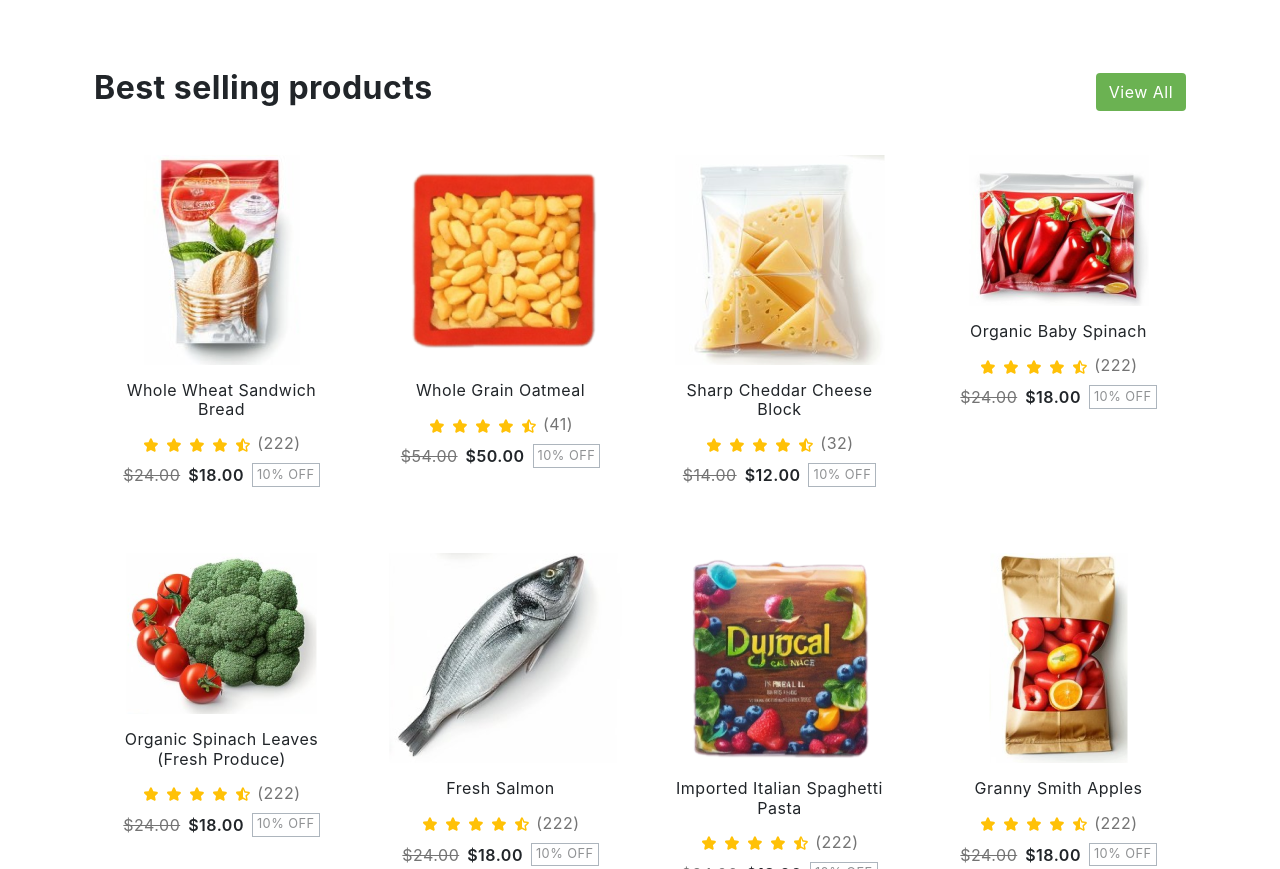
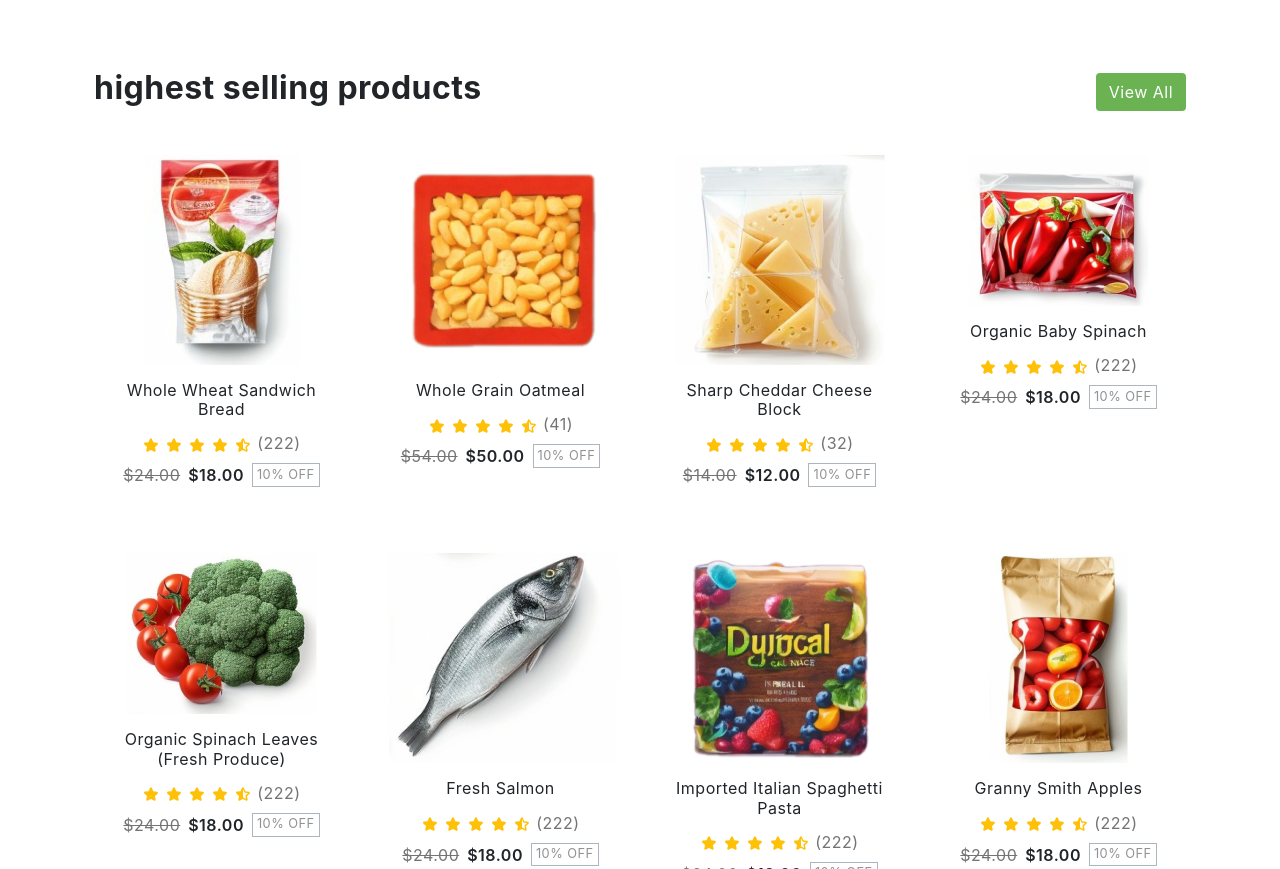
Before and after one commit to Naehaa/organic, a plain HTML site: page index.html in a window 1280 px wide. Shown: the part 1294-2163 px from the top of the page. Drawn offline with nearby package versions, Linux system fonts and the light colour scheme.

Commit message:
selling productsa

```diff
--- a/index.html
+++ b/index.html
@@ -517,7 +517,7 @@
 
             <div class="section-header d-flex flex-wrap justify-content-between my-4">
 
-              <h2 class="section-title">Best selling products</h2>
+              <h2 class="section-title">highest selling products</h2>
 
               <div class="d-flex align-items-center">
                 <a href="#" class="btn btn-primary rounded-1">View All</a>
```
